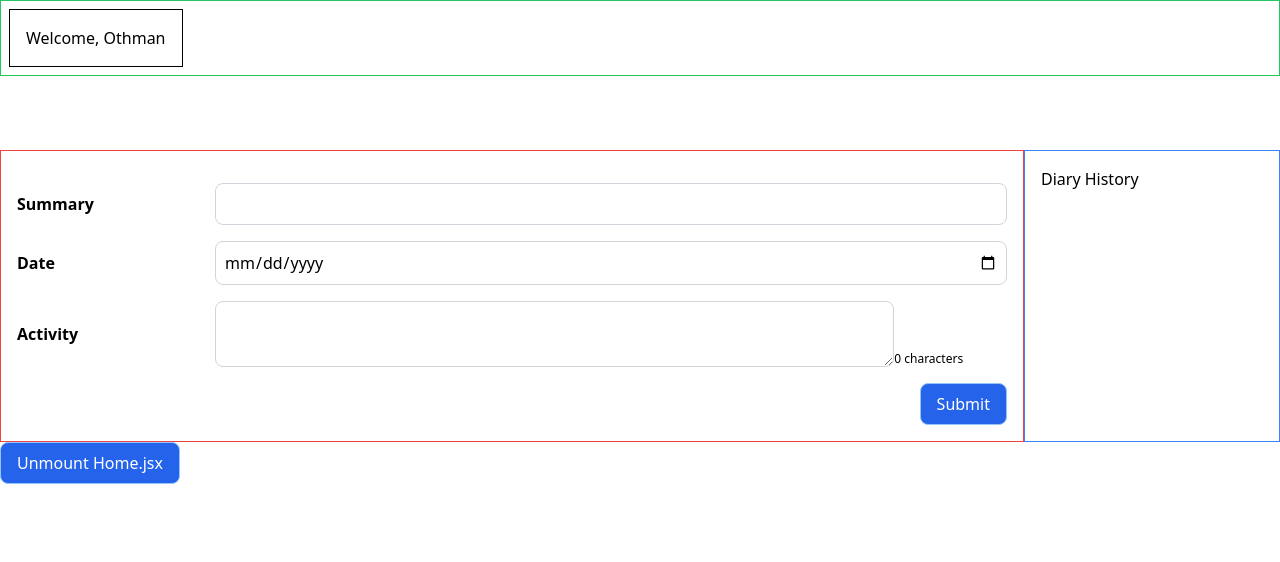
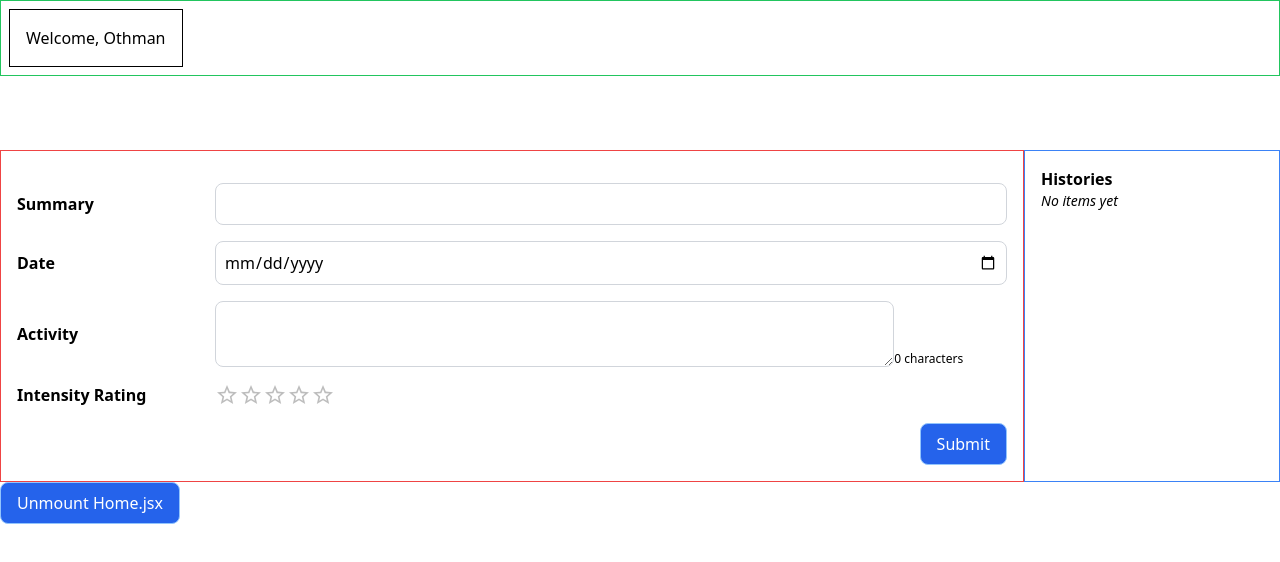
Before and after one commit to Zauriel2814/react-Lesson-one-main, a React (Create React App) app: page / in a window 1280 px wide. Shown: the top 562 px of the page. Built offline with nearby package versions, Linux system fonts and the light colour scheme.

Commit message:
lesson 4

```diff
--- a/package.json
+++ b/package.json
@@ -12,7 +12,10 @@
     "react-dom": "^18.2.0",
     "react-scripts": "5.0.1",
     "tailwindcss": "^3.3.0",
-    "web-vitals": "^2.1.4"
+    "web-vitals": "^2.1.4",
+    "@emotion/react": "^11.10.6",
+    "@emotion/styled": "^11.10.6",
+    "@mui/material": "^5.11.16"
   },
   "scripts": {
     "start": "react-scripts start",
--- a/src/pages/home/DiaryEntry.jsx
+++ b/src/pages/home/DiaryEntry.jsx
@@ -1,11 +1,13 @@
 import { useState, useEffect } from "react";
+import Rating from "@mui/material/Rating";
 
 const DiaryEntry = ({add}) => {
 
     const defaultFormData = {
-        summary:null,
-        currentDate:null,
-        activity:null
+        summary:"",
+        currentDate:"",
+        activity:"",
+        intensityRating:0
     }
     const [formData, setFormData] = useState(defaultFormData);
     const [errorData, setErrorData] = useState({});
@@ -23,14 +25,14 @@ const DiaryEntry = ({add}) => {
         let newErrorData = {};
         let success = false; // Added
         for(const property in formData){
-         newErrorData[property] = formData[property] ? null : "Cannot be empty";
+             newErrorData[property] = formData[property] ? null : "Cannot be empty";
 
             // Added block
             if(formData[property]){
                 newErrorData[property] = null;
-                success = true;
             }else{
                 newErrorData[property] = "Cannot be empty";
+                success = false;
             }
         }
         setErrorData(newErrorData);
@@ -66,7 +68,14 @@ const DiaryEntry = ({add}) => {
             }
         })
     }
-
+    const ratingOnChange = (e, newValue) => {
+        setFormData((prevState) => {
+            return {
+                ...prevState,
+                intensityRating:newValue
+            }
+        })
+    }
     return (
         <div className="basis-4/5 border border-red-500 p-4">
             <form onSubmit={handleSubmitClick}>
@@ -94,6 +103,14 @@ const DiaryEntry = ({add}) => {
                         <div className="custom-error">{errorData.activity ? errorData.activity : null}</div>
                     </div>
                 </div>
+                <div className="flex mt-4">
+                    <label className="basis-1/5 custom-display-label">Intensity Rating</label>
+                    <div className="basis-4/5">
+                        <div className="flex">
+                            <Rating value={formData.intensityRating} onChange={ratingOnChange}></Rating>
+                        </div>
+                    </div>
+                </div>
                 <div className="mt-4 flex justify-end">
                     <button className="primary-button">Submit</button>
                 </div>
--- a/src/pages/home/DiaryHistory.jsx
+++ b/src/pages/home/DiaryHistory.jsx
@@ -1,8 +1,29 @@
-const DiaryHistory = () => {
+const DiaryHistory = ({ data, setSelectedEntry }) => {
+
+    console.log("Data:", data);
+    const handleEntryOnClick = (entry) => {
+        setSelectedEntry(entry);
+    }
+    // This is a functional component within a functional component
+    const List = () => {
+        return (
+            <ul>
+                {
+                    data.map(d => {
+                        return <li key={d.id} className="text-sm"><a onClick={()=>{handleEntryOnClick(d)}} className="underline cursor-pointer">{d.summary}</a> ({d.currentDate})</li>
+                    })
+                }
+            </ul>
+        );
+    }
 
     return (
         <div className="basis-1/5 border border-blue-500 p-4">
-            Diary History
+            <div className="font-semibold">Histories</div>
+            {
+                // This is a conditional rendering
+                data.length > 0 ? <List /> : <div className="italic text-sm">No items yet</div>
+            }
         </div>
     );
 }
--- a/src/pages/home/index.jsx
+++ b/src/pages/home/index.jsx
@@ -5,15 +5,17 @@ import DiaryHistory from "./DiaryHistory";
 const Home = () => {
 
     const [diaryHistories, setDiaryHistories] = useState([]);
+    const [selectedEntry, setSelectedEntry] = useState({});
 
     const addDiaryHistory = (entry) => {
-        setDiaryHistories((prevState) => [...prevState, entry]);
+        setDiaryHistories((prevState) => [...prevState, {...entry, id:crypto.randomUUID()}]);
     }
-    console.log(diaryHistories)
+    console.log("Selected Entry", selectedEntry)
+    console.log("Diary History:", diaryHistories)
     return (
         <div className="flex">
             <DiaryEntry add={addDiaryHistory} />
-            <DiaryHistory />
+            <DiaryHistory data={diaryHistories} setSelectedEntry={setSelectedEntry} />
         </div>
     );
 }
```
Also changed, not shown: 1 other file (tests, documents, lock files or other folders).
